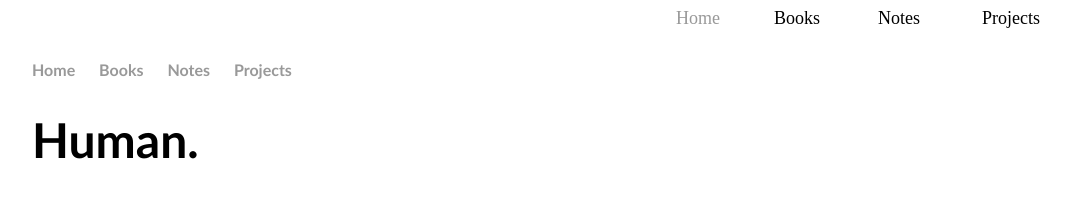
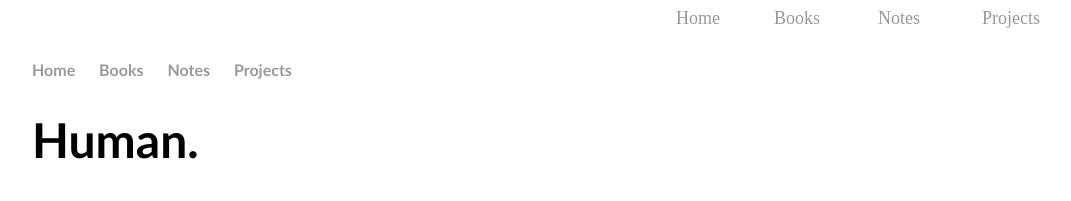
Before and after one commit to scryptive/personal, a Jekyll site: the page built from index.html, in a window 1280 px wide. Shown: the top 201 px of the page, without its empty margins (160-1231 px from the left). Built offline with Jekyll 4.4.1, drawn with Linux system fonts in a browser that asks for light colours.

Commit message:
Update default.html

```diff
--- a/_layouts/default.html
+++ b/_layouts/default.html
@@ -53,9 +53,9 @@
 </style>
 </head>
 <body>
-  <div class="topright">Projects</div>
-  <div class="middleright">Notes</div>
-  <div class="middlemiddle">Books</div>
+  <div class="topright"><a href="https://scryptive.github.io/planet-fred/projects/">Projects</a></div>
+  <div class="middleright"><a href="https://scryptive.github.io/planet-fred/notes/">Notes</a></div>
+  <div class="middlemiddle"><a href="https://scryptive.github.io/planet-fred/books/">Books</a></div>
   <div class="middleleft"><a href="https://scryptive.github.io/planet-fred/">Home</a></div>
 </div>
 
```
